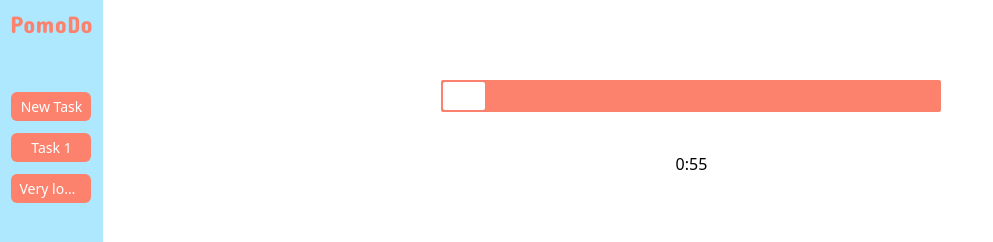
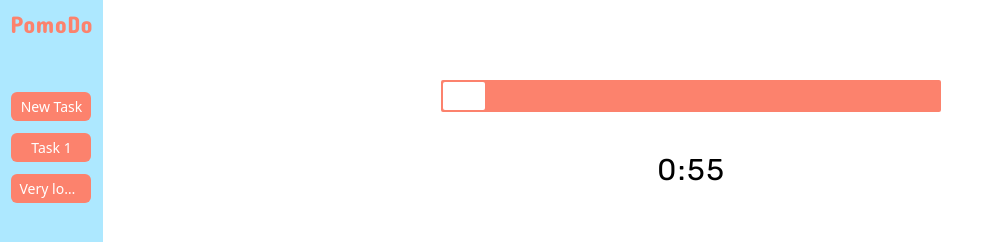
Before and after one commit to mphist/PomoDo, a React (Create React App) app: page / in a window 1280 px wide. Shown: the top 242 px of the page, without its empty margins (0-993 px from the left). Built offline with nearby package versions, Linux system fonts and the light colour scheme.

Commit message:
center timer

```diff
--- a/public/index.html
+++ b/public/index.html
@@ -11,6 +11,9 @@
     />
     <style>
       @import url('https://fonts.googleapis.com/css2?family=Concert+One&display=swap');
+    </style>
+    <style>
+      @import url('https://fonts.googleapis.com/css2?family=Rubik&display=swap');
     </style>
     <link rel="apple-touch-icon" href="%PUBLIC_URL%/logo192.png" />
     <!--
--- a/src/components/Timer/Timer.tsx
+++ b/src/components/Timer/Timer.tsx
@@ -4,7 +4,11 @@ export type TimerProps = {
 
 function Timer({ timeRemaining }: TimerProps) {
   const time = new Date(1000 * timeRemaining).toISOString().substring(15, 19)
-  return <div className='mt-10'>{time}</div>
+  return (
+    <div className='mt-10 w-20 text-center text-3xl tracking-wider font-timer'>
+      {time}
+    </div>
+  )
 }
 
 export default Timer
--- a/tailwind.config.js
+++ b/tailwind.config.js
@@ -3,6 +3,7 @@ module.exports = {
   theme: {
     fontFamily: {
       logo: ['"Concert One"', 'cursive'],
+      timer: ['Rubik', 'sans-serif'],
     },
     screens: {
       sm: '480px',
```
